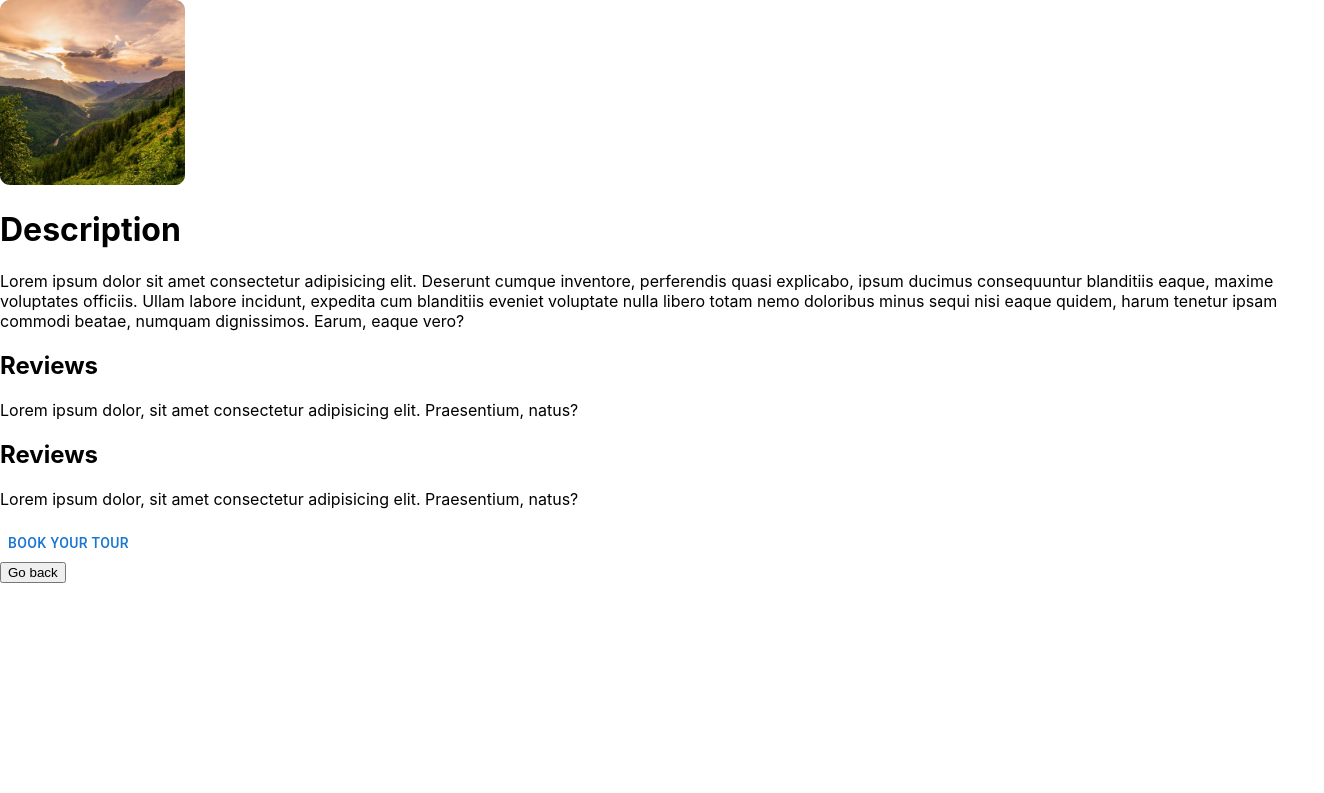
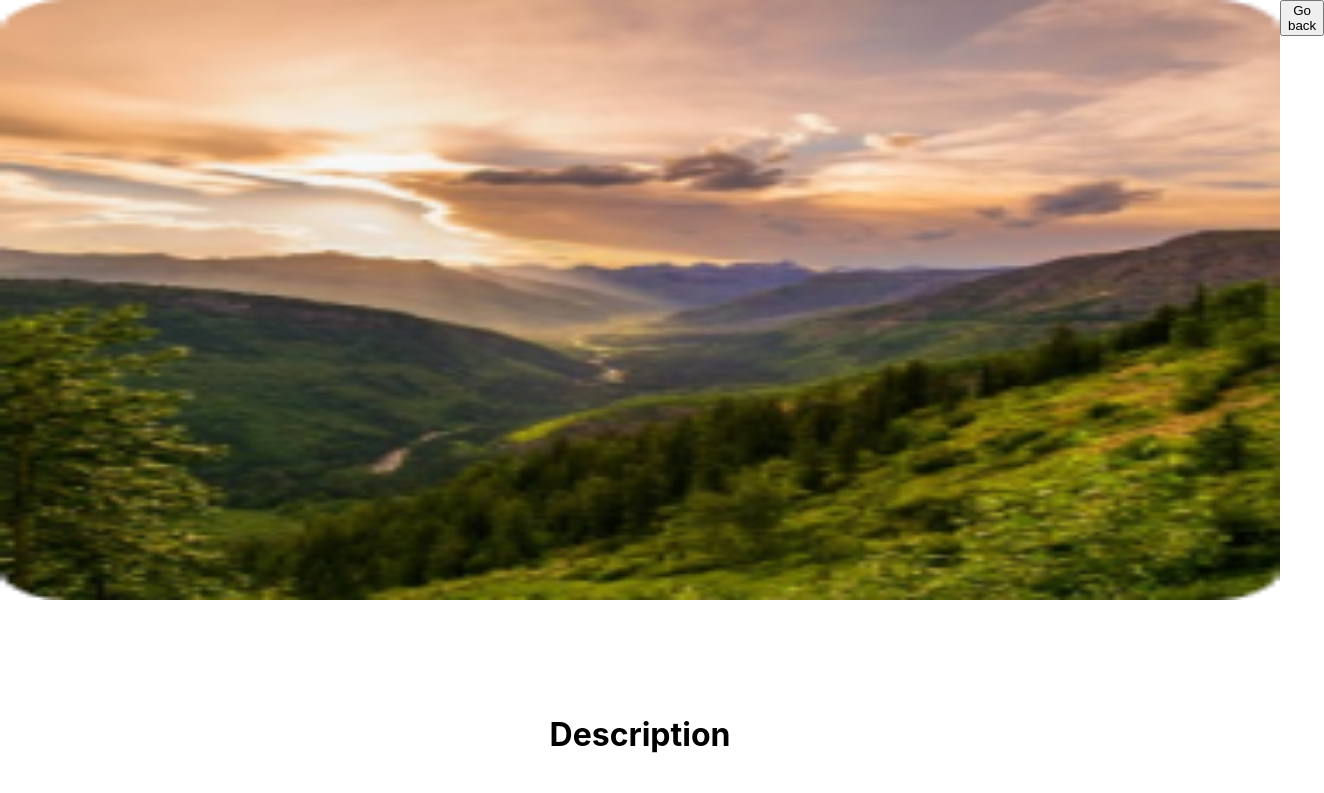
Before and after one commit to Gulzatko/neotour, a React (Create React App) app: page /id in a window 1280 px wide. Shown: the top 793 px of the page, 1324 px wide, since content can reach past the window. Built offline with nearby package versions, Linux system fonts and the light colour scheme.

Commit message:
added NumberOfPeople component

```diff
--- a/package.json
+++ b/package.json
@@ -15,6 +15,7 @@
     "react-dom": "^18.3.1",
     "react-international-phone": "^4.3.0",
     "react-multi-carousel": "^2.8.5",
+    "react-phone-input-2": "^2.15.1",
     "react-phone-number-input": "^3.4.3",
     "react-router-dom": "^6.24.0",
     "react-scripts": "5.0.1",
--- a/src/Components/Modal.jsx
+++ b/src/Components/Modal.jsx
@@ -1,10 +1,12 @@
-import React,{useState} from 'react';
-
+import React, { useState } from 'react';
 import Box from '@mui/material/Box';
 import Button from '@mui/material/Button';
 import Typography from '@mui/material/Typography';
 import Modal from '@mui/material/Modal';
-import { PhoneInput } from 'react-international-phone';
+import PhoneInput from 'react-phone-input-2';
+import 'react-phone-input-2/lib/style.css';
+import NumberOfPeople from "./NumberOfPeople";
+
 const style = {
   position: 'absolute',
   top: '50%',
@@ -22,6 +24,7 @@ const style = {
   const handleOpen = () => setOpen(true);
   const handleClose = () => setOpen(false);
   const [phone, setPhone] = useState('');
+  const [value, setValue] = useState();
 
   return (
     <div>
@@ -37,13 +40,25 @@ const style = {
             <h1>Your info</h1>
           </Typography>
           <Typography id="modal-modal-description" sx={{ mt: 2 }}>
-             Lorem ipsum dolor, sit amet consectetur adipisicing elit. Ab repudiandae debitis labore, nobis iste veritatis expedita provident ducimus fugiat consectetur suscipit esse tenetur, eligendi dicta at totam hic praesentium. Fugit, excepturi aperiam sint sit, in aliquam accusamus architecto voluptatibus, officiis modi ea delectus. Laboriosam iure voluptatum, ipsum alias laborum ea.
+            To submit an application for a tour reservation,
+             you need fill in your information and select the number
+             of people for the reservation
           </Typography>
           <PhoneInput
-             defaultCountry="kg"
+            country={'kg'}
             value={phone}
-             onChange={(phone) => setPhone(phone)}
+            onChange={phone => this.setState({ phone })}
           />
+          <div>
+          <input type="text" placeholder='I wish there was JDM' />
+
+            </div>
+           <NumberOfPeople/>
+
+           <div>
+            <button>Submit</button>
+           </div>
+
         </Box>
       </Modal>
     </div>
--- /dev/null
+++ b/src/Components/NumberOfPeople.jsx
@@ -0,0 +1,16 @@
+import React,{useState} from 'react';
+
+const NumberOfPeople = ()=> {
+    const [people, setPeople] = useState(0);
+  return (
+    <>
+      <button>+</button>
+         <div>
+        {people}
+    </div>
+    <button>-</button>
+    </>
+  )
+}
+
+export default NumberOfPeople
--- a/src/Components/Recomended.jsx
+++ b/src/Components/Recomended.jsx
@@ -148,62 +148,9 @@ export default function Recomended() {
 
             </div>
           </div>
-
           {/* ))
           } */}
         </div>
-        <div className={styles.discover_sliders}>
-          {/* {tours?.map((tour, index) => ( */}
-          <div className={styles.sliders_img}>
-            <div >
-              <div className={styles.swiper_name}>
-                <h1> Guiilin, China</h1>
-              </div>
-              <div className={styles.swiper_img}>
-                <img src="./imgs/Guiilin_China.png" />
-              </div>
-
-            </div>
-          </div>
-
-          {/* ))
-          } */}
-        </div>
-        <div className={styles.discover_sliders}>
-          {/* {tours?.map((tour, index) => ( */}
-          <div className={styles.sliders_img}>
-            <div >
-              <div className={styles.swiper_name}>
-                <h1>Alta, Noorway</h1>
-              </div>
-              <div className={styles.swiper_img}>
-                <img src="./imgs/Alta_Noorway.png" />
-              </div>
-
-            </div>
-          </div>
-
-          {/* ))
-          } */}
-        </div>
-        <div className={styles.discover_sliders}>
-          {/* {tours?.map((tour, index) => ( */}
-          <div className={styles.sliders_img}>
-            <div >
-              <div className={styles.swiper_name}>
-                <h1>Alta, Noorway</h1>
-              </div>
-              <div className={styles.swiper_img}>
-                <img src="./imgs/Alta_Noorway.png" />
-              </div>
-
-            </div>
-          </div>
-
-          {/* ))
-          } */}
-        </div>
-
 
       </div>
     </div>
--- /dev/null
+++ b/src/pages/Detail.module.scss
@@ -0,0 +1,21 @@
+.detail{
+    margin:0;
+    padding:0;
+}
+.detail__img img{
+    width:100%;
+    height: 600px;
+    position:relative;
+
+}
+.goBack_btn{
+    position: absolute;
+}
+.detail__text{
+    display: flex;
+    flex-direction: column;
+    justify-content: center;
+    align-items: center;
+    margin: 50px 100px;
+    padding: 40px 40px;
+}
--- a/src/pages/Details.jsx
+++ b/src/pages/Details.jsx
@@ -1,23 +1,25 @@
 import React, { useState, useEffect } from 'react';
 import {useParams, useNavigate} from 'react-router-dom';
-import Modal from '../Components/Modal'
+import Modal from '../Components/Modal';
+import styles from "../pages/Detail.module.scss";
 
-export default function Details() {
+export default function Details(){
   const {id} = useParams();
   const navigate = useNavigate();
   const [detailTrip, setDetailTrip] = useState();
 
   const goBack=() => navigate(-1);
-
-  return (
-    <div className="detail">
-      <div className="detail_img">
-        <img src='./imgs/Montana.png' />
-      </div>
-      <div className="detail_title">
+   return(
+    <div className={styles.detail}>
+      <div className={styles.detail__img}>
+        <img src='./imgs/Montana.png'/>
+         <button className={styles.goBack_btn} onClick={goBack}>Go back </button>
+       </div>
+      <div className={styles.detail__text}>
+      <div className={styles.detail__title}>
         <h1>Description</h1>
       </div>
-      <div className="detail_description">
+      <div className={styles.detail__description}>
         <p>Lorem ipsum dolor sit amet consectetur adipisicing elit.
           Deserunt cumque inventore, perferendis quasi explicabo,
           ipsum ducimus consequuntur blanditiis eaque, maxime voluptates officiis.
@@ -26,23 +28,22 @@ export default function Details() {
            ipsam commodi beatae, numquam dignissimos. Earum, eaque vero?
           </p>
       </div>
-      <div className="details_reviews">
+      <div className={styles.details__reviews}>
         <h2>Reviews</h2>
         <p>Lorem ipsum dolor, sit amet consectetur adipisicing elit. Praesentium, natus?</p>
       </div>
-      <div className="details_reviews">
+      <div className={styles.details_reviews}>
       <h2>Reviews</h2>
         <p>Lorem ipsum dolor, sit amet consectetur adipisicing elit. Praesentium, natus?</p>
       </div>
 
-       <div className="booking">
+       <div className={styles.booking}>
          <Modal/>
-       </div>
-       <div className="goBack_btn">
-        <button onClick={goBack}>Go back </button>
        </div>
 
 
     </div>
+
+  </div>
   )
 }
```
Also changed, not shown: 1 other file (tests, documents, lock files or other folders). Lines whose indentation alone changed are shown as unchanged.
